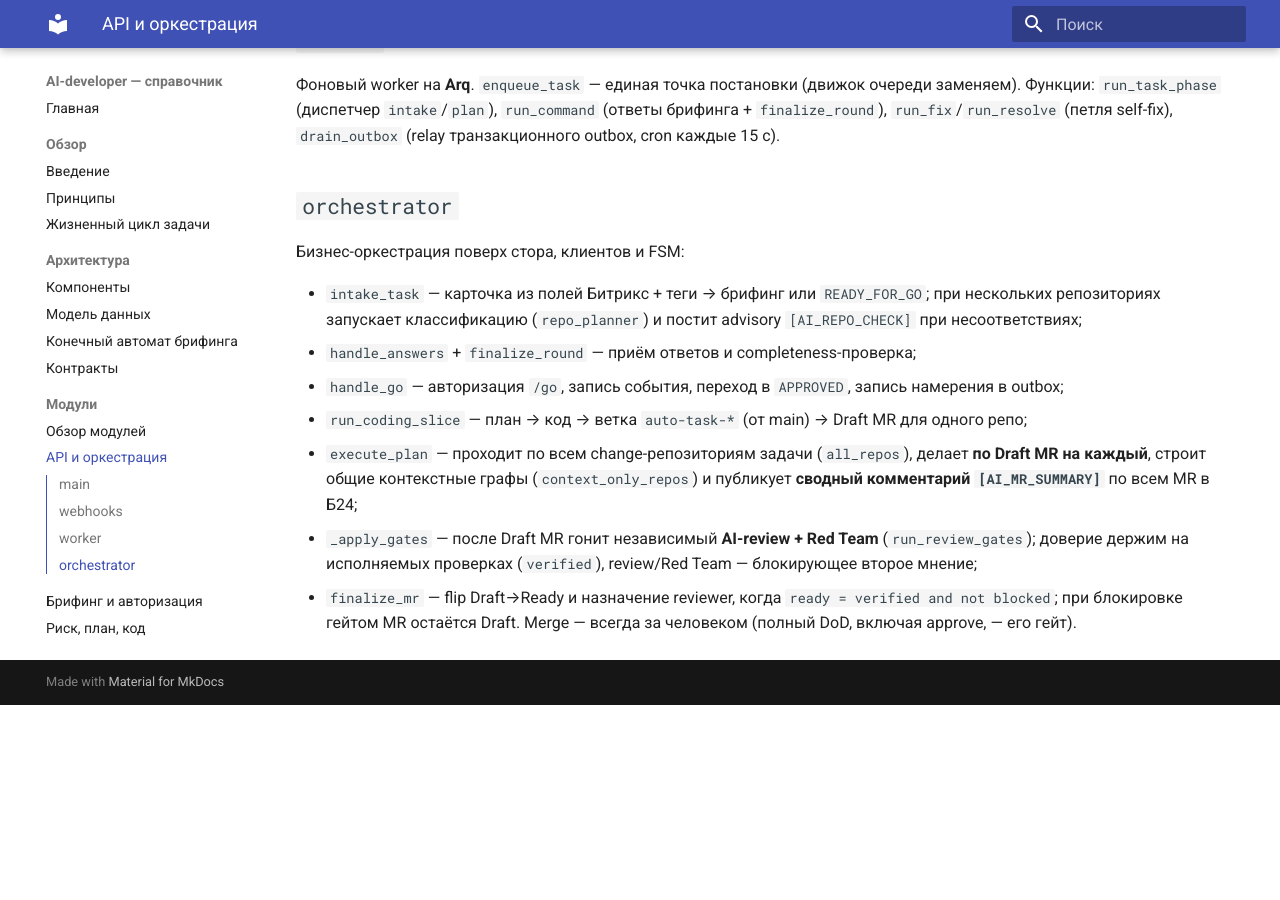
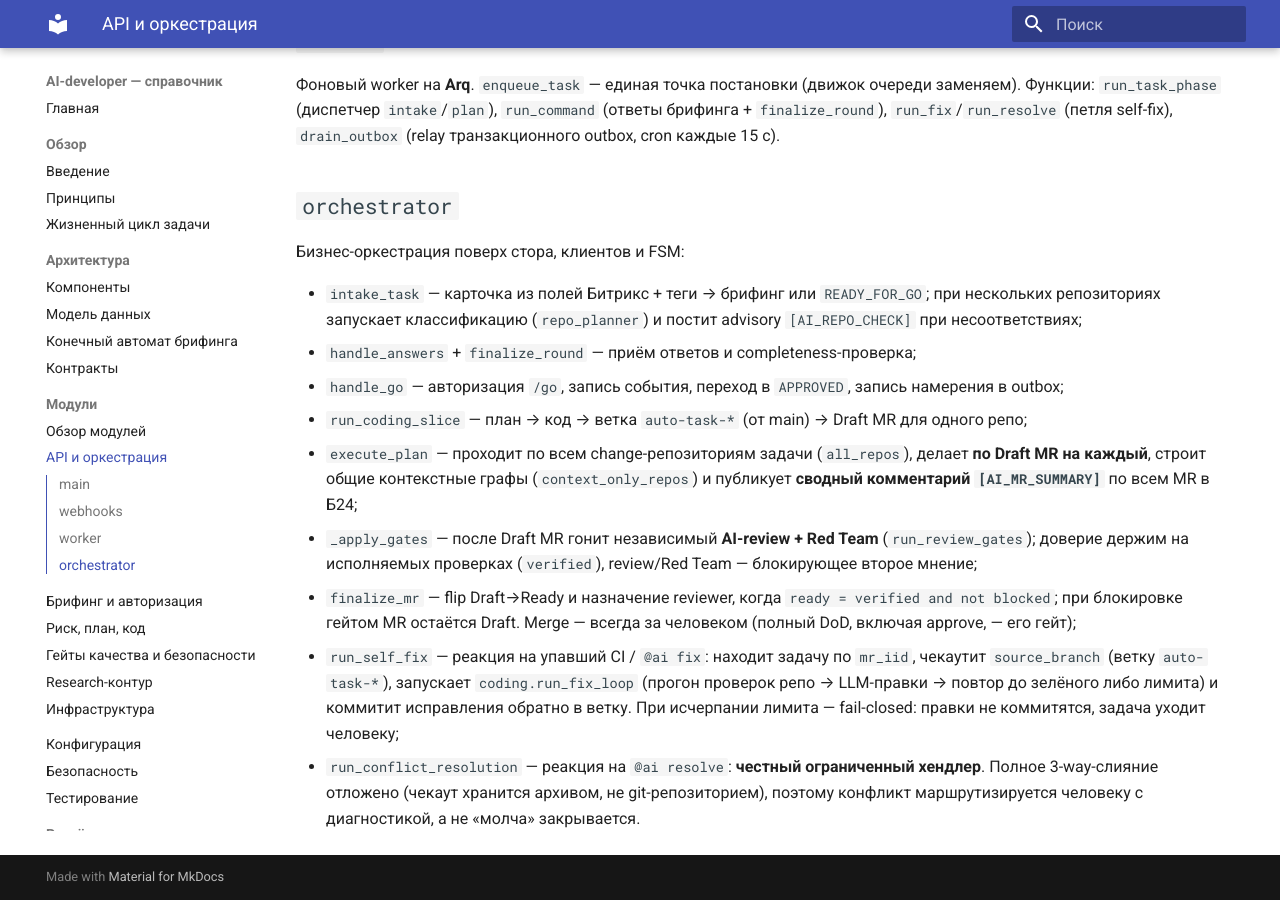
Before and after one commit to AverkinSergei/ai-developer, an MkDocs documentation site: the page built from docs/modules/api-orchestration.md, in a window 1280 px wide and 900 px high, scrolled down 645 px. Built offline with MkDocs 1.6.1 and Material for MkDocs 9.7.7, drawn with Linux system fonts in a browser that asks for light colours; before the commit the page ends 1350 px from its top, so only the background shows below that.

Commit message:
docs(self-fix): описание run_self_fix и run_conflict_resolution в api-orchestration

```diff
--- a/docs/modules/api-orchestration.md
+++ b/docs/modules/api-orchestration.md
@@ -46,4 +46,11 @@
   мнение;
 - `finalize_mr` — flip Draft→Ready и назначение reviewer, когда `ready = verified and not
   blocked`; при блокировке гейтом MR остаётся Draft. Merge — всегда за человеком (полный DoD,
-  включая approve, — его гейт).
+  включая approve, — его гейт);
+- `run_self_fix` — реакция на упавший CI / `@ai fix`: находит задачу по `mr_iid`, чекаутит
+  `source_branch` (ветку `auto-task-*`), запускает `coding.run_fix_loop` (прогон проверок репо
+  → LLM-правки → повтор до зелёного либо лимита) и коммитит исправления обратно в ветку. При
+  исчерпании лимита — fail-closed: правки не коммитятся, задача уходит человеку;
+- `run_conflict_resolution` — реакция на `@ai resolve`: **честный ограниченный хендлер**.
+  Полное 3-way-слияние отложено (чекаут хранится архивом, не git-репозиторием), поэтому
+  конфликт маршрутизируется человеку с диагностикой, а не «молча» закрывается.
```
